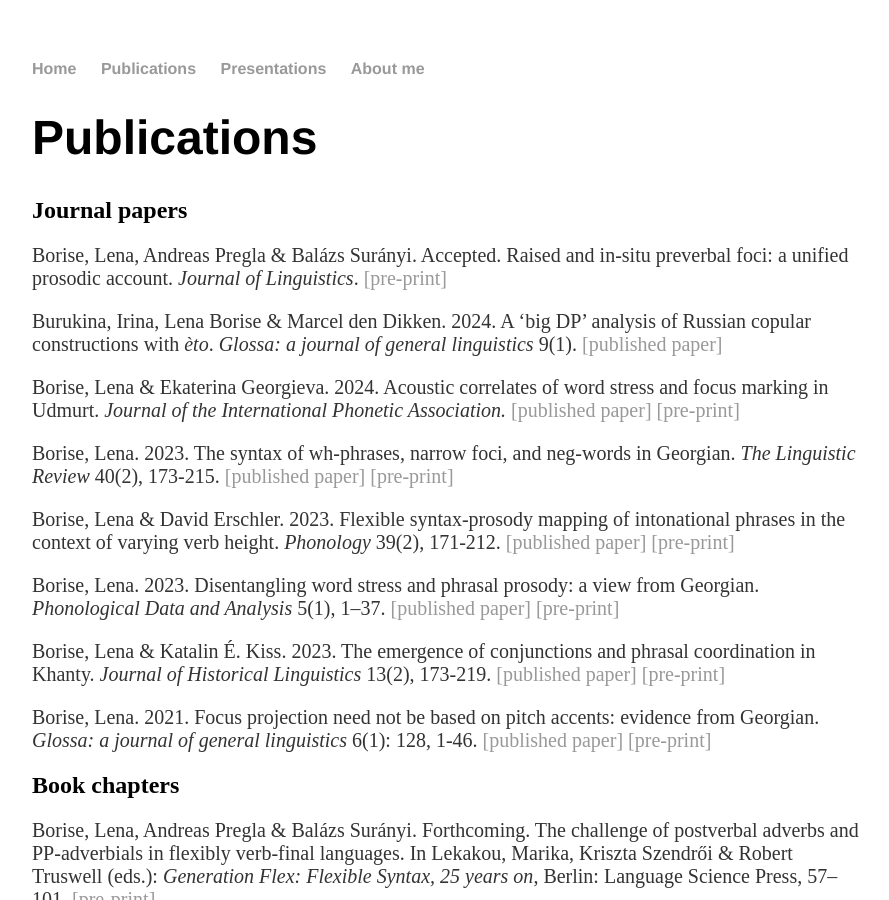
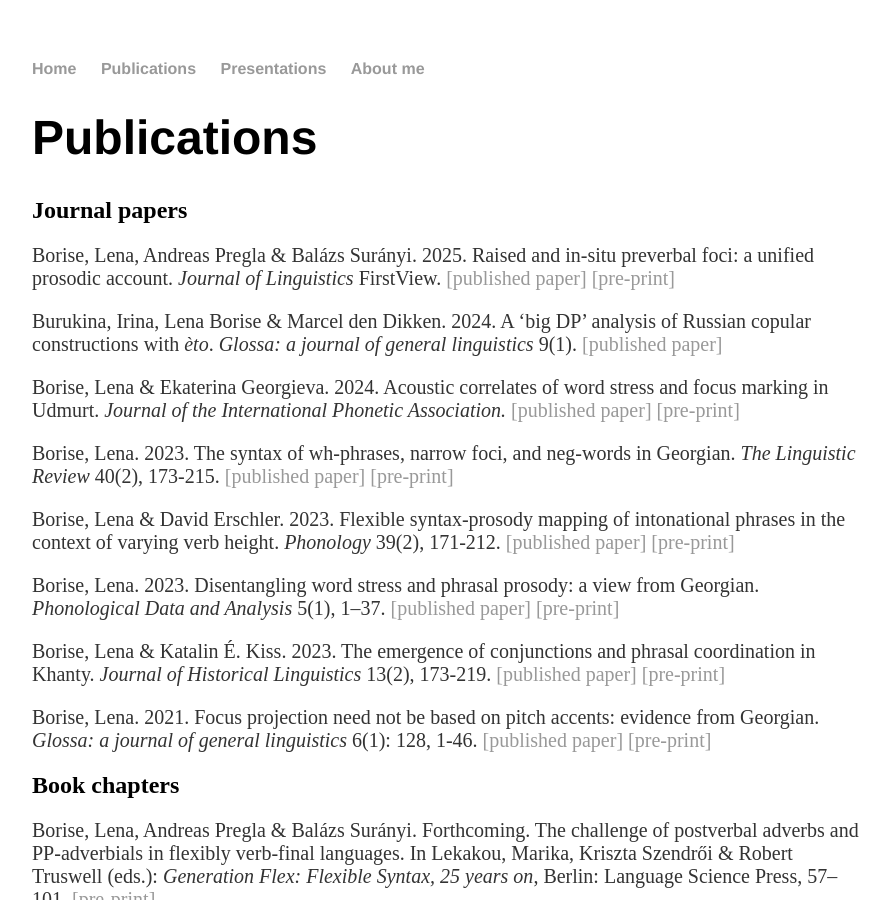
Before and after one commit to lnborise/lnborise.github.io, a Jekyll site: the page built from publications.html, in a window 1280 px wide and 900 px high. Shown: the whole window, without its empty margins (192-1081 px from the left). Built offline with Jekyll 4.4.1, drawn with Linux system fonts in a browser that asks for light colours.

Commit message:
Update publications.html

```diff
--- a/publications.html
+++ b/publications.html
@@ -7,7 +7,7 @@ title: Publications
 
   <h2>Journal papers</h2>
 
-	<p>Borise, Lena, Andreas Pregla & Balázs Surányi. Accepted. Raised and in-situ preverbal foci: a unified prosodic account. <i>Journal of Linguistics</i>. <a href="https://lnborise.github.io/assets/BorisePreglaSuranyi_PreverbalFocus_v2.pdf"> [pre-print] </a> </p>
+	<p>Borise, Lena, Andreas Pregla & Balázs Surányi. 2025. Raised and in-situ preverbal foci: a unified prosodic account. <i>Journal of Linguistics</i> FirstView. <a href="https://www.cambridge.org/core/journals/journal-of-linguistics/article/raised-and-insitu-preverbal-foci-a-unified-prosodic-account/F4F3D08AF50518233CE3454B4CD0C272#article">[published paper]</a> <a href="https://lnborise.github.io/assets/BorisePreglaSuranyi_PreverbalFocus_v2.pdf"> [pre-print] </a> </p>
 
 	<p>Burukina, Irina, Lena Borise & Marcel den Dikken. 2024. A ‘big DP’ analysis of Russian copular constructions with <i>èto</i>. <i>Glossa: a journal of general linguistics </i> 9(1). <a href="https://www.glossa-journal.org/article/id/9440/">[published paper]</a> </p>
 
```
